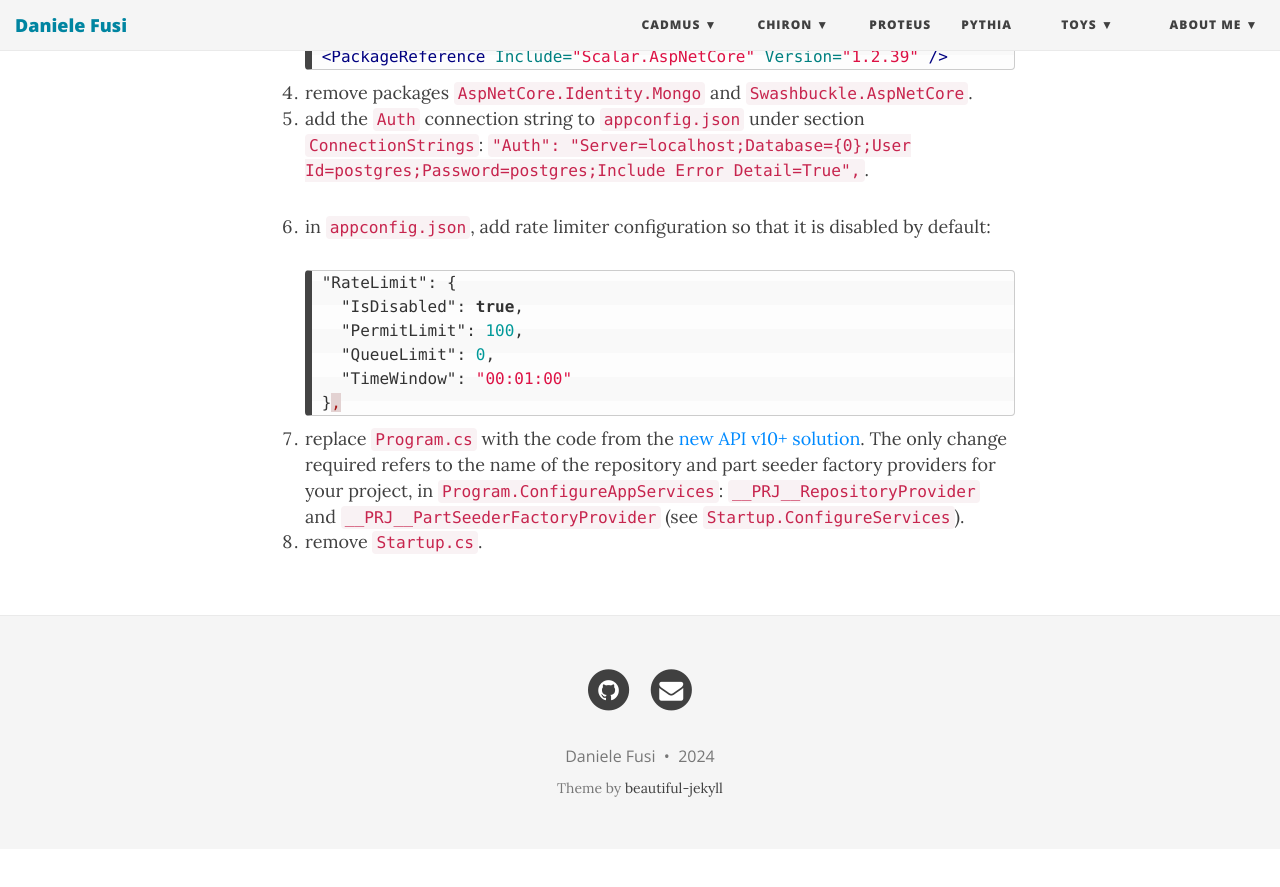
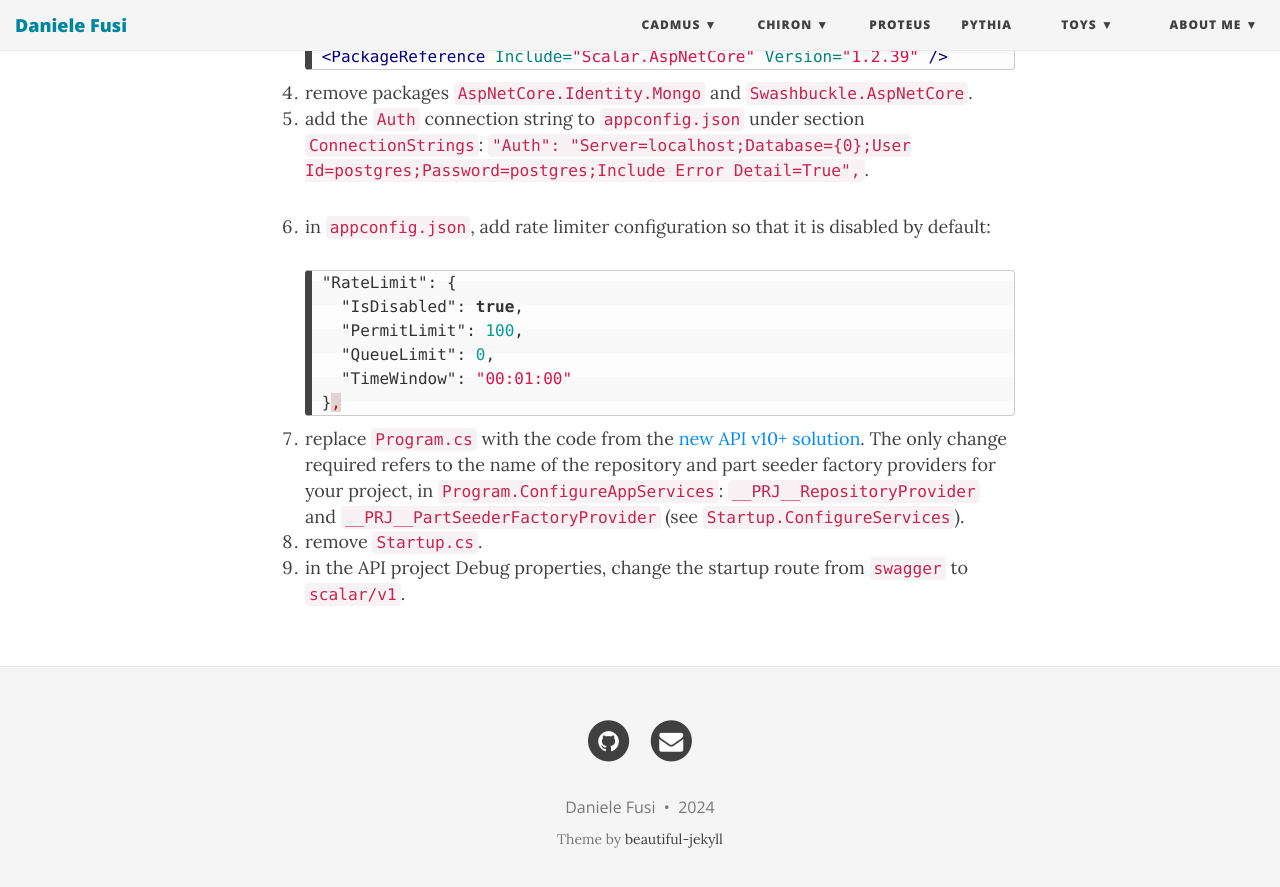
Before and after one commit to Myrmex/overview, a Jekyll site: the page built from cadmus/dev/history/b-net9.md, in a window 1280 px wide and 900 px high, scrolled down 1265 px. Shown: the top 887 px of the window. Built offline with Jekyll 4.4.1, drawn with Linux system fonts in a browser that asks for light colours; nearby versions of some CDN libraries; before the commit the page ends 2114 px from its top, so only the background shows below that.

Commit message:
Update b-net9.md

```diff
--- a/cadmus/dev/history/b-net9.md
+++ b/cadmus/dev/history/b-net9.md
@@ -48,3 +48,4 @@ Provided that you have upgraded to .NET 9 your models (if any):
 
 7. replace `Program.cs` with the code from the [new API v10+ solution](https://github.com/vedph/cadmus-api/blob/master/CadmusApi/Program.cs). The only change required refers to the name of the repository and part seeder factory providers for your project, in `Program.ConfigureAppServices`: `__PRJ__RepositoryProvider` and `__PRJ__PartSeederFactoryProvider` (see `Startup.ConfigureServices`).
 8. remove `Startup.cs`.
+9. in the API project Debug properties, change the startup route from `swagger` to `scalar/v1`.
```
